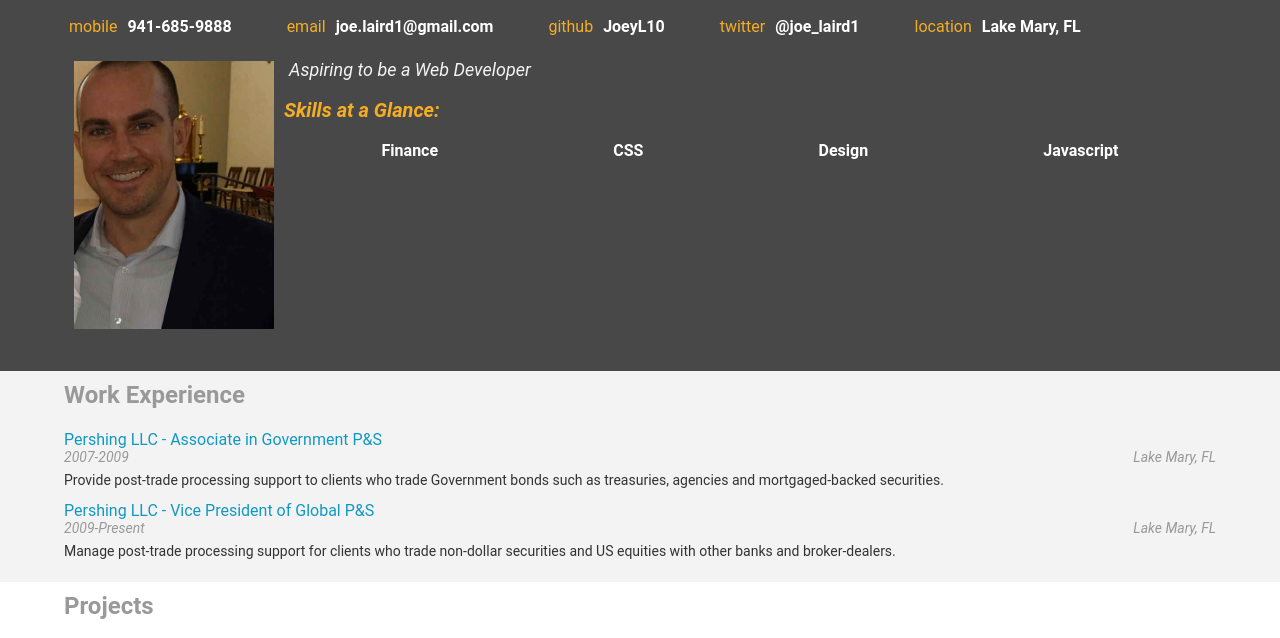
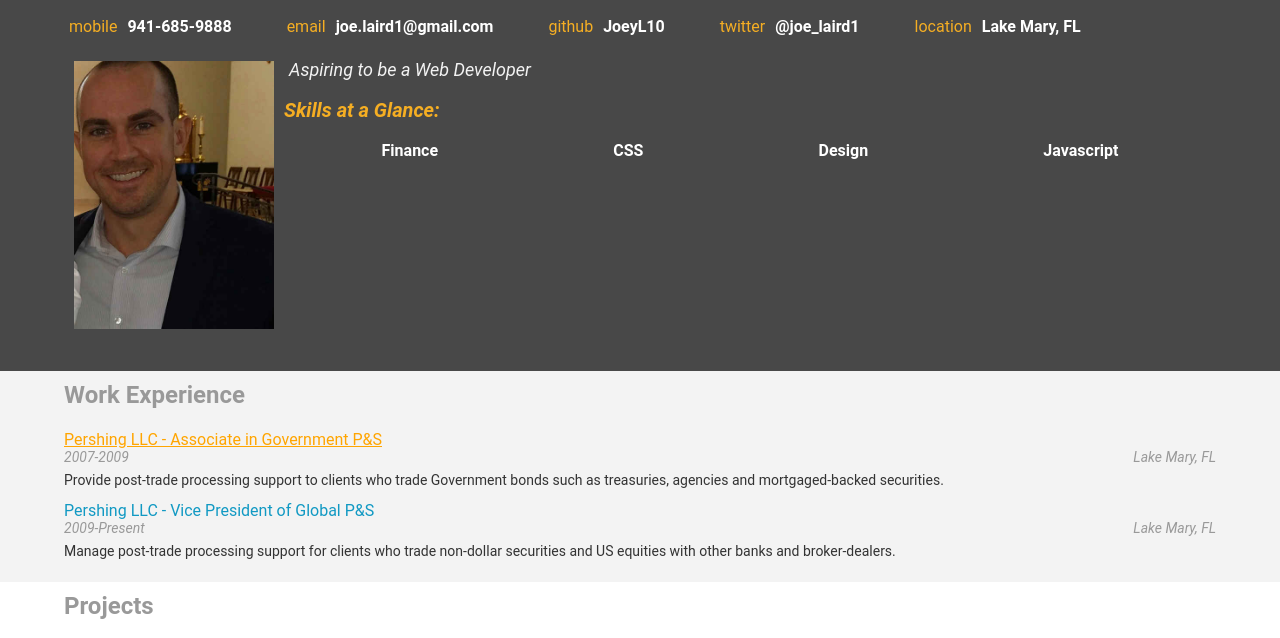
Before and after one commit to JoeyL10/Nanodegree-resume-Joey, a website: page index.html in a window 1280 px wide. In both pictures the pointer is over the link 640 px from the left and 540 px from the top of the page. Shown: the part 101-739 px from the top of the page. Drawn offline with Linux system fonts and the light colour scheme; some packages are replaced by stand-ins of ours.

Commit message:
fixed welcome message issue and added pseudo class on links

```diff
--- a/css/style.css
+++ b/css/style.css
@@ -91,7 +91,22 @@ a {
   text-decoration: none;
   margin-top: 10px;
   display: block;
+
+
+
+
 }
+
+
+a:hover {
+  text-decoration: underline;
+  color: #ffa500;
+
+
+}
+
+
+
 
 .welcome-message {
   font-style: italic;
@@ -189,6 +204,10 @@ span {
   text-align: center;
 }
 
+
+
+
+
 /* Media queries to handle various device widths */
 
 
--- a/js/helper.js
+++ b/js/helper.js
@@ -33,7 +33,7 @@ var HTMLskillsStart = '<h3 id="skills-h3">Skills at a Glance:</h3><ul id="skills
 var HTMLskills = '<li class="flex-item"><span class="white-text">%data%</span></li>';
 
 var HTMLworkStart = '<div class="work-entry"></div>';
-var HTMLworkEmployer = '<a href="http://www.pershing.com">%data%';
+var HTMLworkEmployer = '<a class="worklink" href="http://www.pershing.com">%data%';
 var HTMLworkTitle = ' - %data%</a>';
 var HTMLworkDates = '<div class="date-text">%data%</div>';
 var HTMLworkLocation = '<div class="location-text">%data%</div>';
@@ -188,6 +188,7 @@ function initializeMap() {
     map.fitBounds(bounds);
     // center the map
     map.setCenter(bounds.getCenter());
+
   }
 
   /*
```
